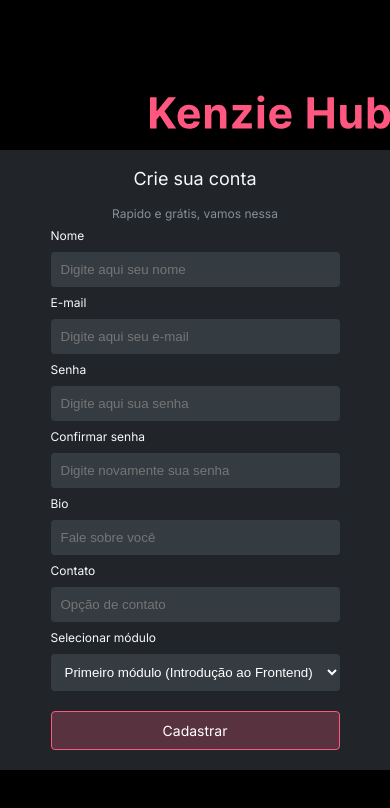
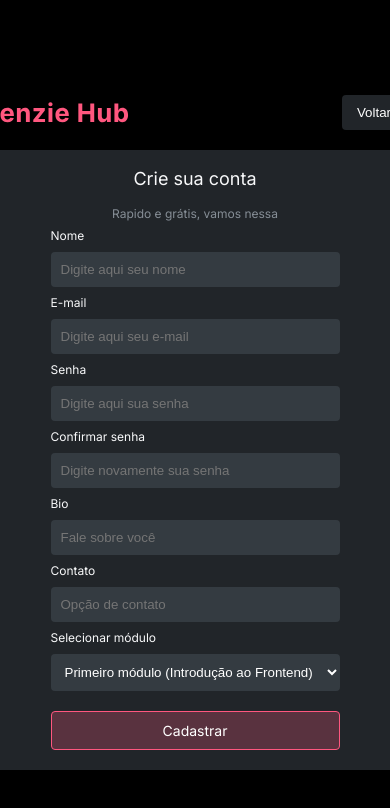
Before and after one commit to Kenzie-Academy-Brasil-Developers/react-entrega-s2-formulario-de-cadastro-victorgois99, a React (Create React App) app: page /register in a window 390 px wide. Shown: the top 808 px of the page. Built offline with nearby package versions, Linux system fonts and the light colour scheme.

Commit message:
fix: mobileFirst

```diff
--- a/src/pages/Register/styles.js
+++ b/src/pages/Register/styles.js
@@ -8,14 +8,14 @@ export const Container = styled.div`
   align-items: center;
   justify-content: center;
   margin: 0 auto;
-  height: 100vh;
+  min-height: 100vh;
 `;
 
 export const DivLogo = styled.div`
 display: flex;
 justify-content: space-between;
 margin: 20px 0;
-width: 23%;
+width: 50vh;
 
 button{
     background-color: #212529;
```
Also changed, not shown: 1 other file (tests, documents, lock files or other folders).
